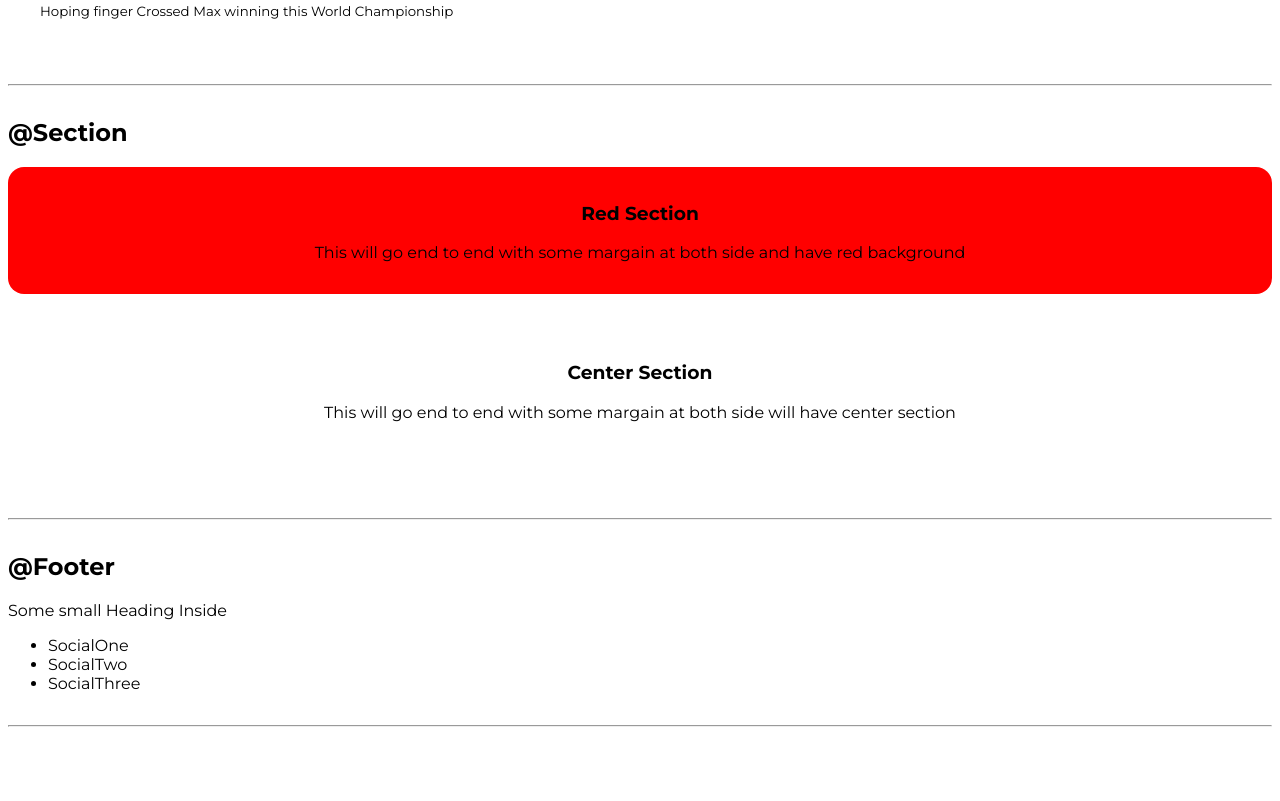
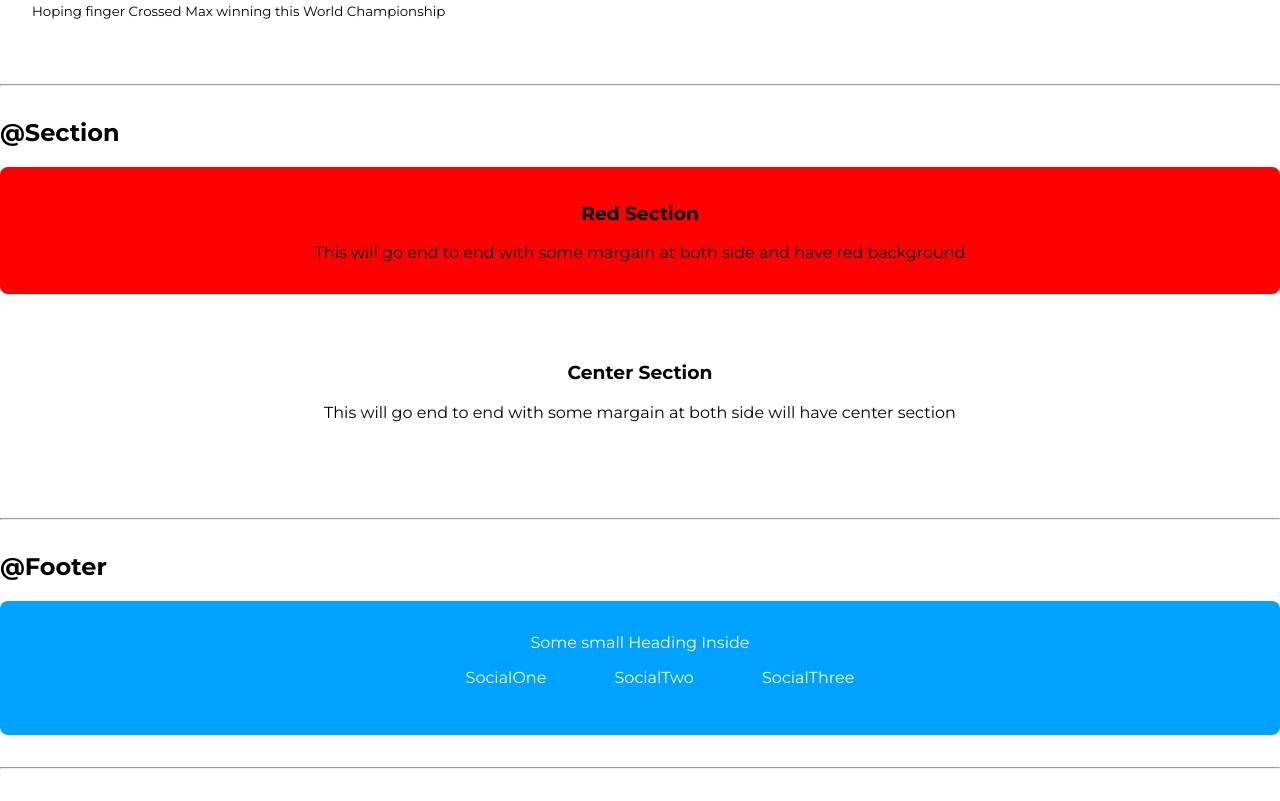
Before and after one commit to NikunjMalani3/FirstWorkingWebiste, a plain HTML site: page Website Parameter Learning.html in a window 1280 px wide. Shown: the part 1939-2740 px from the top of the page. Before the commit the page ends 2698 px from the top, so only its background shows below. Drawn offline with Linux system fonts and the light colour scheme.

Commit message:
Style: Update

```diff
--- a/Website Parameter Learning.html
+++ b/Website Parameter Learning.html
@@ -114,12 +114,18 @@
 
     <h2>@Footer</h2>
 
-    <footer>
-        <div>Some small Heading Inside </div>
+    <footer class="footer">
+        <div class="footer2">Some small Heading Inside </div>
         <ul>
-            <li>SocialOne</li>
-            <li>SocialTwo</li>
-            <li>SocialThree</li>
+            <li class="lilink">
+                <a class="ftlink" href="/">SocialOne</a>
+            </li>
+            <li class="lilink">
+                <a class="ftlink" href="/">SocialTwo</a>
+            </li>
+            <li class="lilink">
+                <a class="ftlink" href="/">SocialThree</a>
+            </li>
         </ul>
     </footer>
     <hr>
--- a/styles.css
+++ b/styles.css
@@ -1,4 +1,5 @@
 @import url('https://fonts.googleapis.com/css2?family=Montserrat:wght@400;700&display=swap');
+
 
 :root {
     --primary-color: rgb(0, 162, 255);
@@ -7,6 +8,7 @@
 
 body {
     font-family: 'Montserrat', sans-serif;
+    margin:0px;
 }
 
 hr {
@@ -26,7 +28,7 @@ hr {
 /** link**/
 .primary-link {
     background-color: var(--primary-color);
-    color:var(--secondary-color);
+    color: var(--secondary-color);
 }
 
 .primary-link {
@@ -59,7 +61,7 @@ hr {
 .navigation {
     background-color: var(--primary-color);
     color: white;
-    border-radius: 1rem;
+    border-radius: 0.5rem;
     padding: 1rem
 }
 
@@ -114,16 +116,34 @@ hr {
     background-color: blue;
     border-radius:1rem 1rem ;
 } */
-.redsect{
+.redsect {
     background-color: red;
     text-align: center;
-    border-radius: 1rem 1rem;
+    border-radius: 0.5rem 0.5rem;
     padding: 1rem;
 }
 
-.sect{
+.sect {
     text-align: center;
     padding: 3rem
+}
 
+.footer {
+    text-align: center;
+    background-color: var(--primary-color);
+    color: white;
+    padding: 2rem;
+    border-radius: 0.5rem;
+}
+
+.ftlink {
+    text-decoration: none;
+    color: white;
 
 }
+
+.lilink {
+    list-style: none;
+    display: inline;
+    padding: 0rem 2rem;
+}
```
